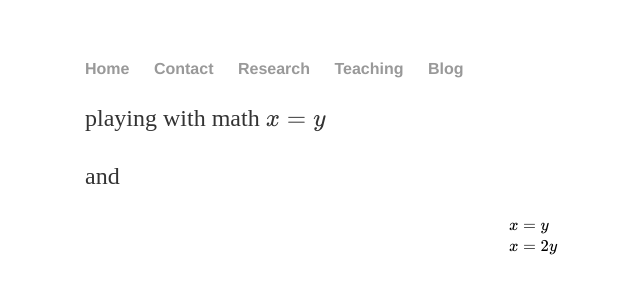
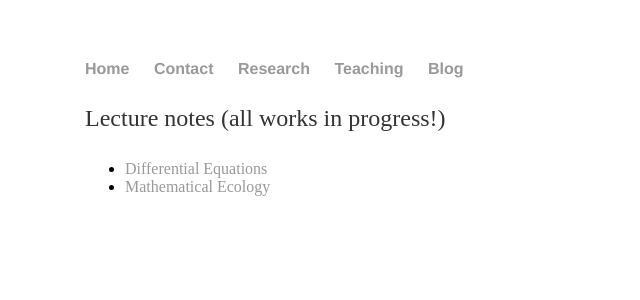
Before and after one commit to jameswatmough/jameswatmough.github.io, a Jekyll site: the page built from teaching/index.md, in a window 1280 px wide. Shown: the top 300 px of the page, without its empty margins (107-747 px from the left). Built offline with Jekyll 4.4.1, drawn with Linux system fonts in a browser that asks for light colours.

Commit message:
insert links to lecture notes

```diff
--- a/teaching/index.md
+++ b/teaching/index.md
@@ -5,13 +5,7 @@ mathjax: true
 ---
 
 
-playing with math $$x = y$$
+Lecture notes (all works in progress!)
 
-and
-
-$$
-\begin{align}
-x &= y \\
-x &= 2y
-\end{align}
-$$
++ [Differential Equations](https://jameswatmough.github.io/DifferentialEquations)
++ [Mathematical Ecology](https://jameswatmough.github.io/IntroductoryMathematicalBiology)
```
